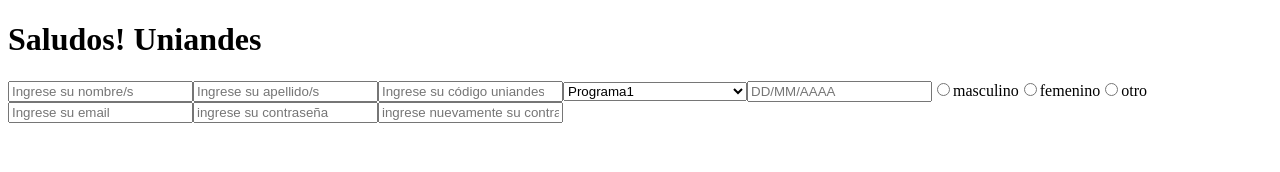
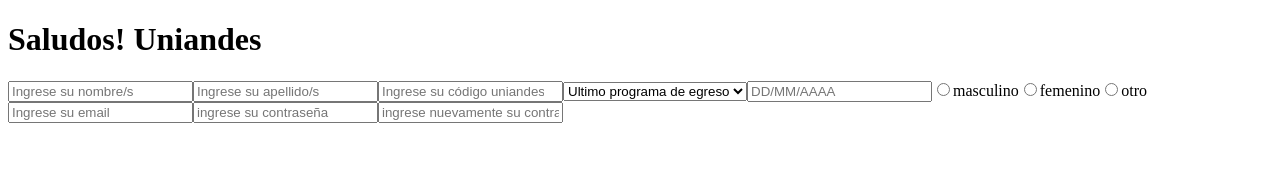
Before and after one commit to luciano-repetti/create-cv-uniandes, a React (Create React App) app: page / in a window 1280 px wide. Shown: the top 172 px of the page. Built offline with nearby package versions, Linux system fonts and the light colour scheme.

Commit message:
saque un warning

```diff
--- a/src/components/Register.jsx
+++ b/src/components/Register.jsx
@@ -37,8 +37,8 @@
         name=""
         id=""
       />
-      <select value={"vacio"} name="Ultimo programa de egreso" id="">
-        <option value={"123"} disabled selected>
+      <select  name="Ultimo programa de egreso" defaultValue="" id="">
+        <option value={""} disabled>
           Ultimo programa de egreso
         </option>
         <option value="pe1">Programa1</option>
@@ -51,7 +51,7 @@
         name={"fechaNacimiento"}
         value={birthdate}
         onChange={handleChange}
-        id=""
+        id="fechaNacimiento"
       />
       <label>
         <input type="radio" value={"masculino"} name="sexo" id="" />
```
